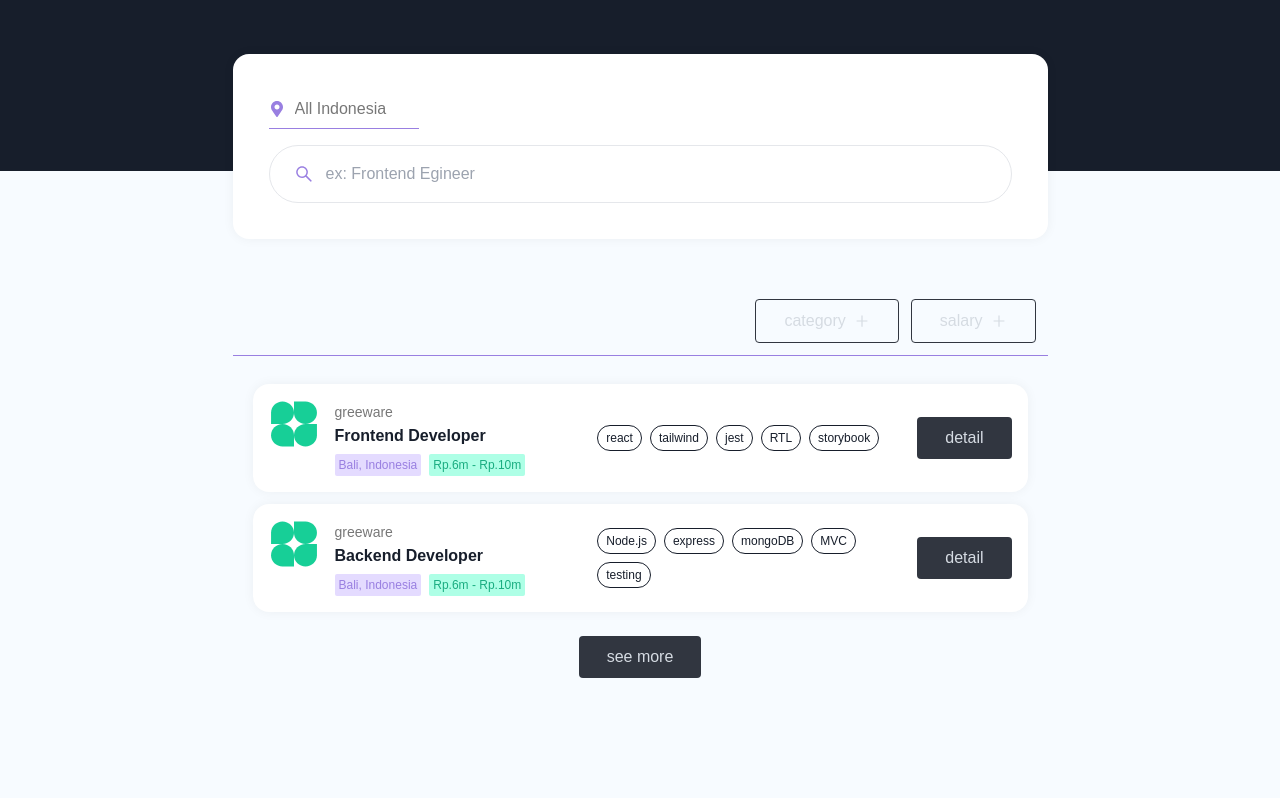
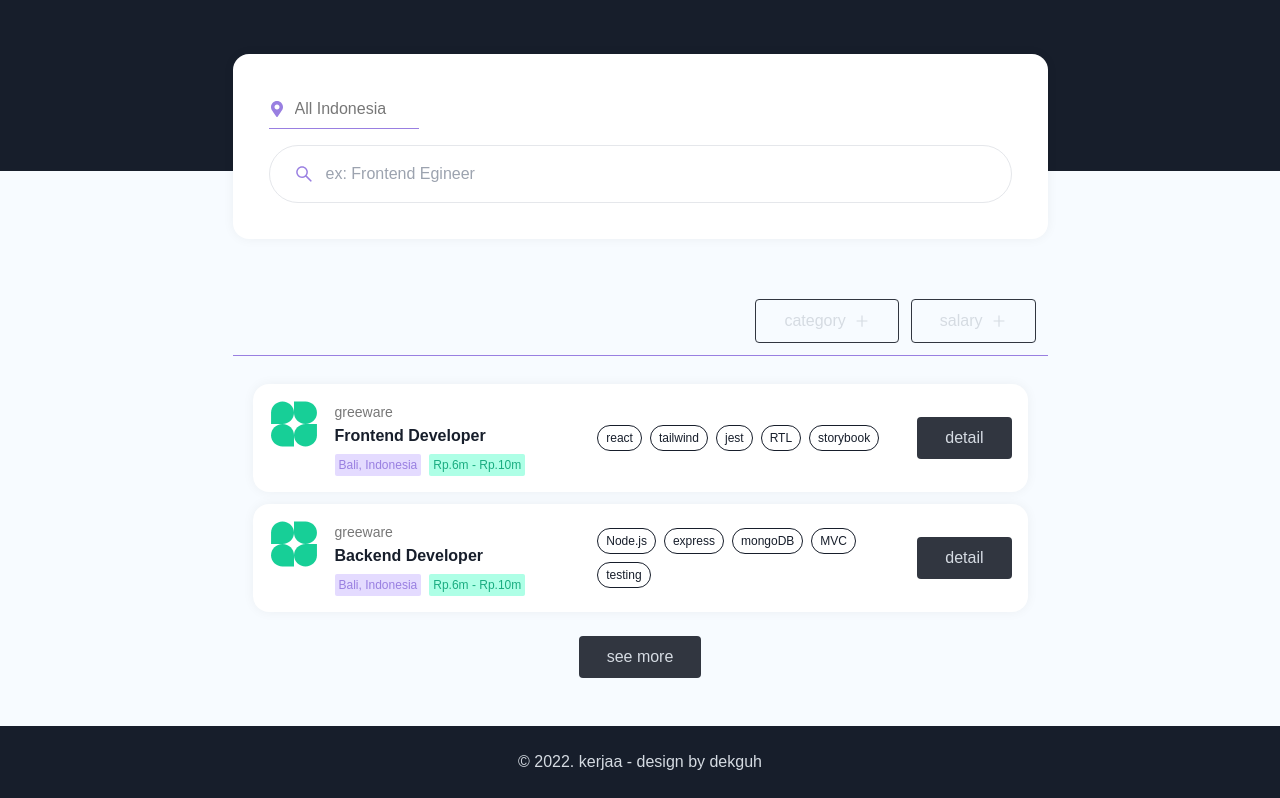
Before and after one commit to dekguh/kerjaa-frontend, a React (Create React App) app: page / in a window 1280 px wide. Shown: the part 253-1051 px from the top of the page. Before the commit the page ends 959 px from the top, so only its background shows below. Built offline with nearby package versions, Linux system fonts and the light colour scheme.

Commit message:
add footer

```diff
--- /dev/null
+++ b/src/components/UI/organisms/FooterSection/index.tsx
@@ -0,0 +1,13 @@
+import React from 'react'
+
+const FooterSection : React.FC = () => {
+  return (
+    <div className='bg-black-navy py-6 mt-5'>
+        <div className='max-w-815px w-full mx-auto'>
+            <p className='text-white-cream text-center'>© 2022. kerjaa - design by dekguh</p>
+        </div>
+    </div>
+  )
+}
+
+export default FooterSection
--- a/src/components/UI/templates/HomeTemp.tsx
+++ b/src/components/UI/templates/HomeTemp.tsx
@@ -1,5 +1,6 @@
 import React from 'react'
 import FilterSection from '../organisms/FilterSection'
+import FooterSection from '../organisms/FooterSection'
 import HeadingSection from '../organisms/HeadingSection'
 import ListJobSection from '../organisms/ListJobSection'
 
@@ -11,6 +12,8 @@ const HomeTemp = () => {
         <FilterSection />
 
         <ListJobSection />
+
+        <FooterSection />
     </div>
   )
 }
```
